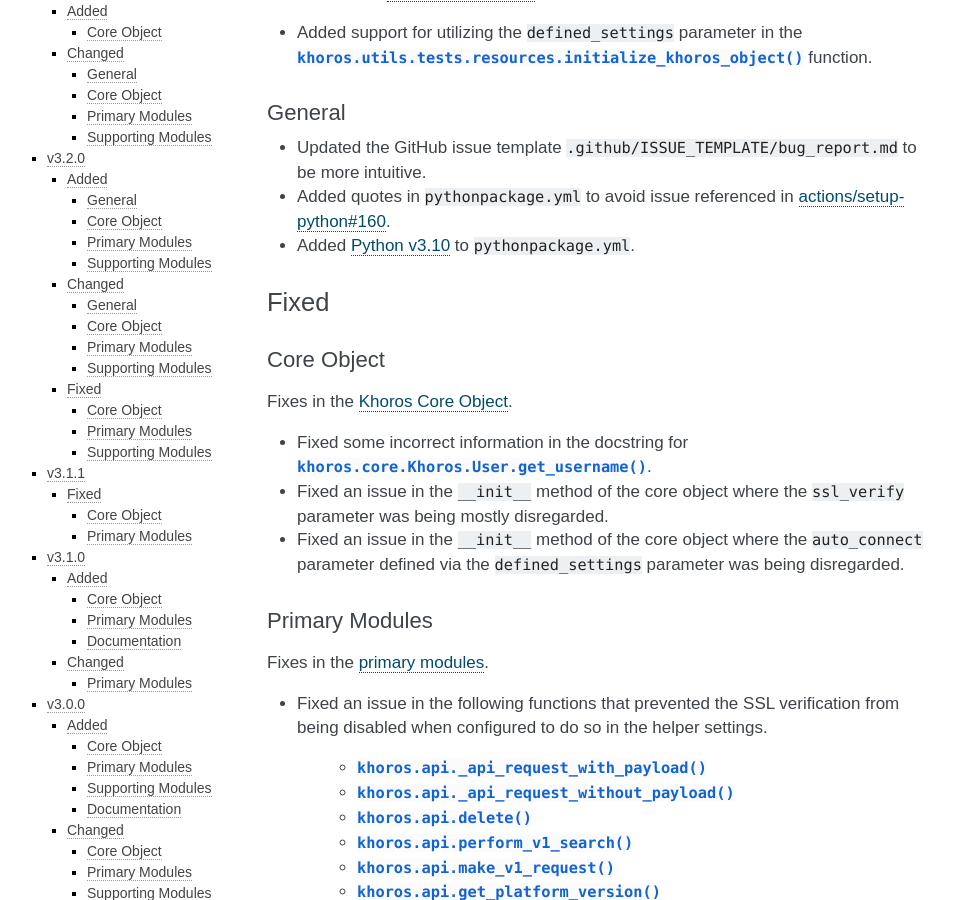
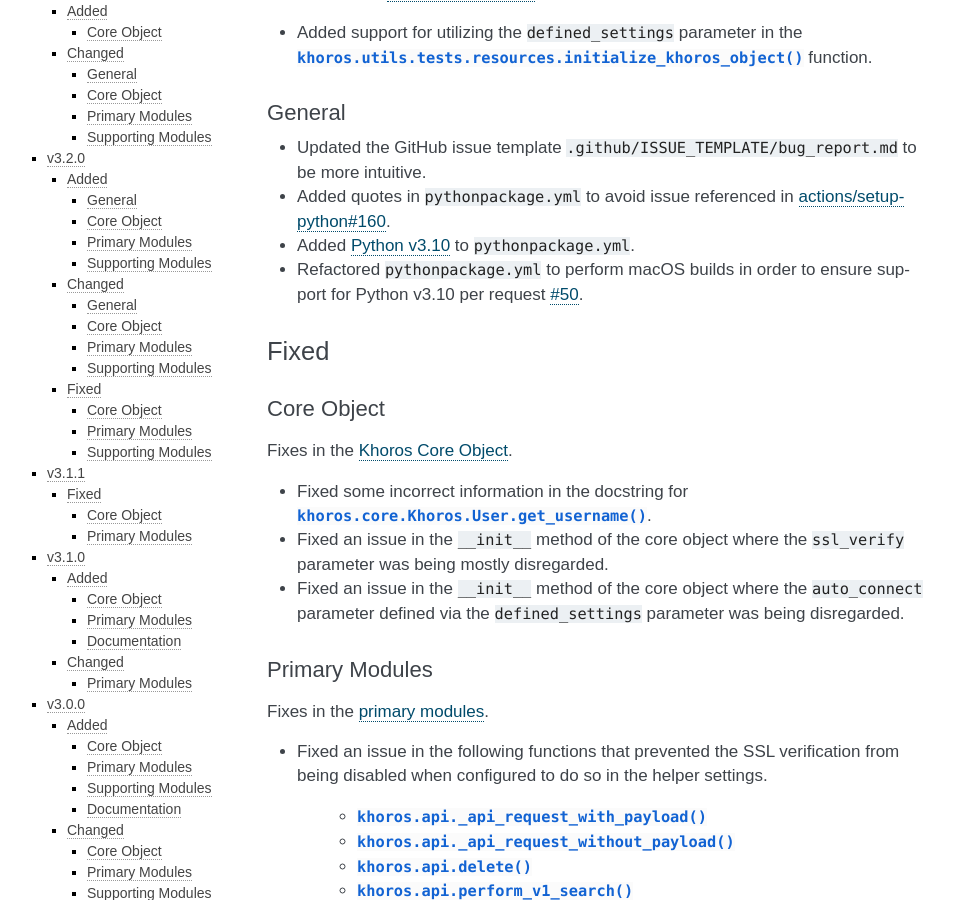
Before and after one commit to jeffshurtliff/khoros, a Sphinx documentation site: the page built from docs/changelog.rst, in a window 1280 px wide and 900 px high, scrolled down 2445 px. Shown: the whole window, without its empty margins (153-1107 px from the left). Built offline with Sphinx 7.4.7, drawn with Linux system fonts in a browser that asks for light colours.

Commit message:
Added reference to request #50 in changelog

```diff
--- a/docs/changelog.rst
+++ b/docs/changelog.rst
@@ -101,6 +101,8 @@
 * Added quotes in ``pythonpackage.yml`` to avoid issue referenced in
   `actions/setup-python#160 <https://github.com/actions/setup-python/issues/160>`_.
 * Added `Python v3.10 <https://docs.python.org/3/whatsnew/3.10.html>`_ to ``pythonpackage.yml``.
+* Refactored ``pythonpackage.yml`` to perform macOS builds in order to ensure support for Python
+  v3.10 per request `#50 <https://github.com/jeffshurtliff/khoros/issues/50>`_.
 
 Fixed
 =====
```
